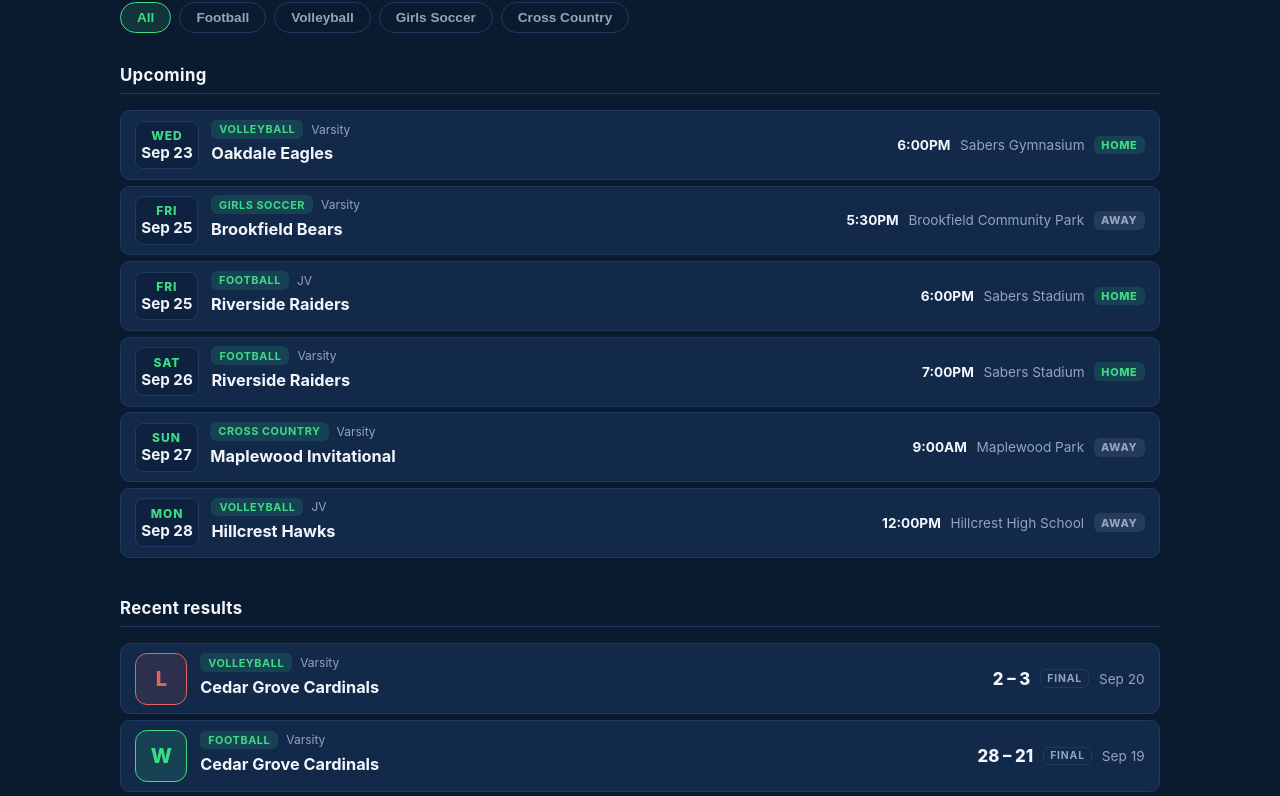
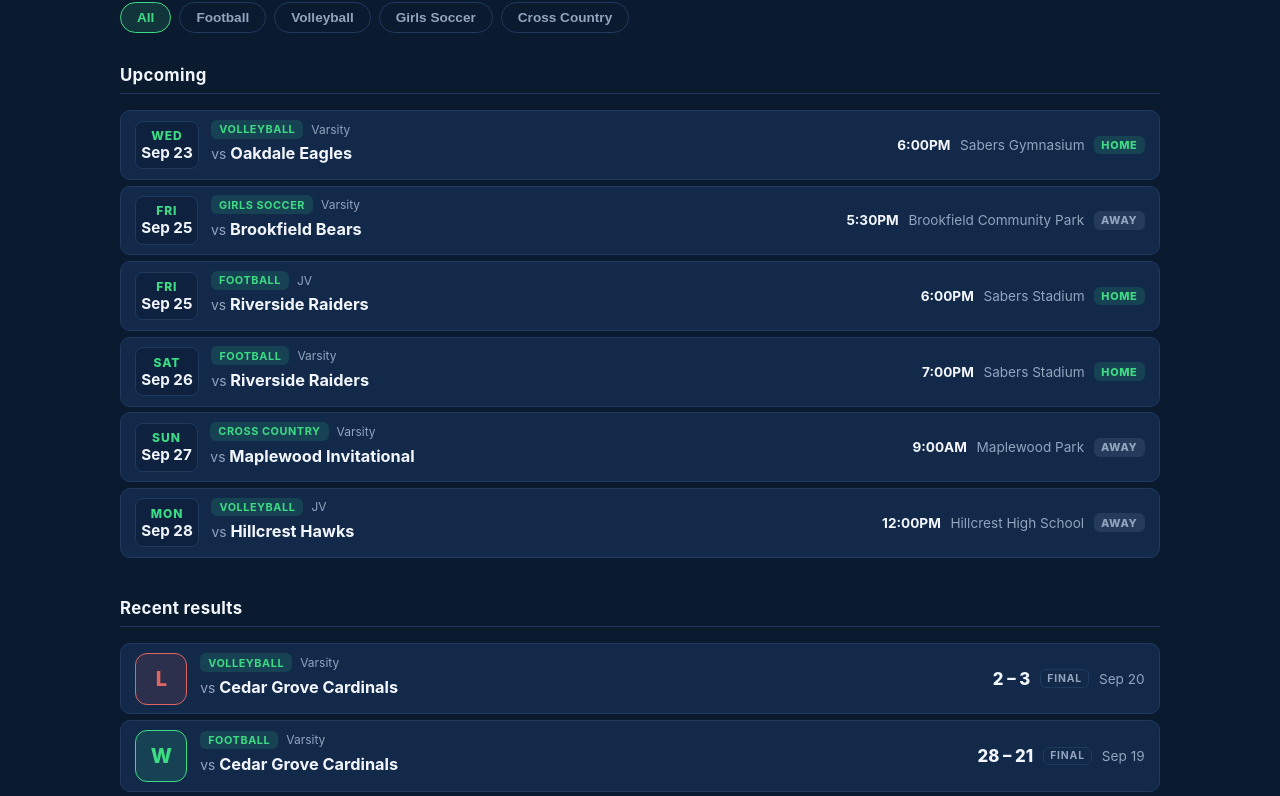
Before and after one commit to jlflux/fieldhouse, a React (Vite) app: page / in a window 1280 px wide. Shown: the part 268-1064 px from the top of the page. Built offline with nearby package versions, Linux system fonts and the light colour scheme.

Commit message:
Restore vs prefix without team name

```diff
--- a/src/App.jsx
+++ b/src/App.jsx
@@ -38,7 +38,7 @@ function UpcomingCard({ game }) {
           <span className="level">{game.level}</span>
         </div>
         <h3 className="card-title">
-          {game.opponent}
+          <span className="vs">vs</span> {game.opponent}
         </h3>
       </div>
       <div className="card-right">
@@ -63,7 +63,7 @@ function FinalCard({ game }) {
           <span className="level">{game.level}</span>
         </div>
         <h3 className="card-title">
-          {game.opponent}
+          <span className="vs">vs</span> {game.opponent}
         </h3>
       </div>
       <div className="card-right">
--- a/src/index.css
+++ b/src/index.css
@@ -161,6 +161,7 @@ section { margin-bottom: 2.5rem; }
 .level { color: var(--muted); font-size: 0.75rem; }
 
 .card-title { margin: 0 0 0.35rem; font-size: 1.02rem; line-height: 1.3; }
+.vs { color: var(--muted); font-weight: 400; font-size: 0.85em; }
 
 .card-right {
   margin-left: auto;
```
